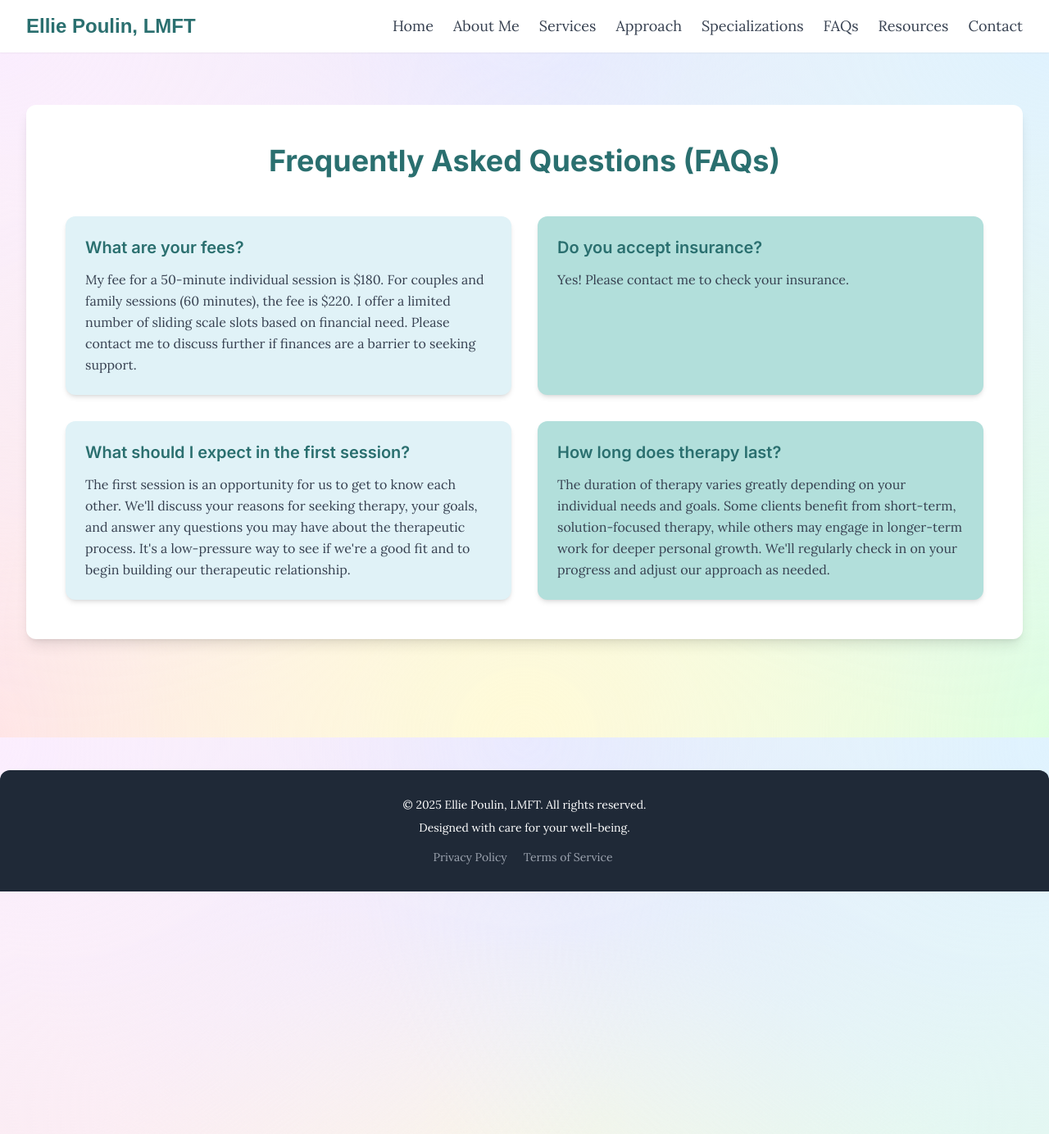
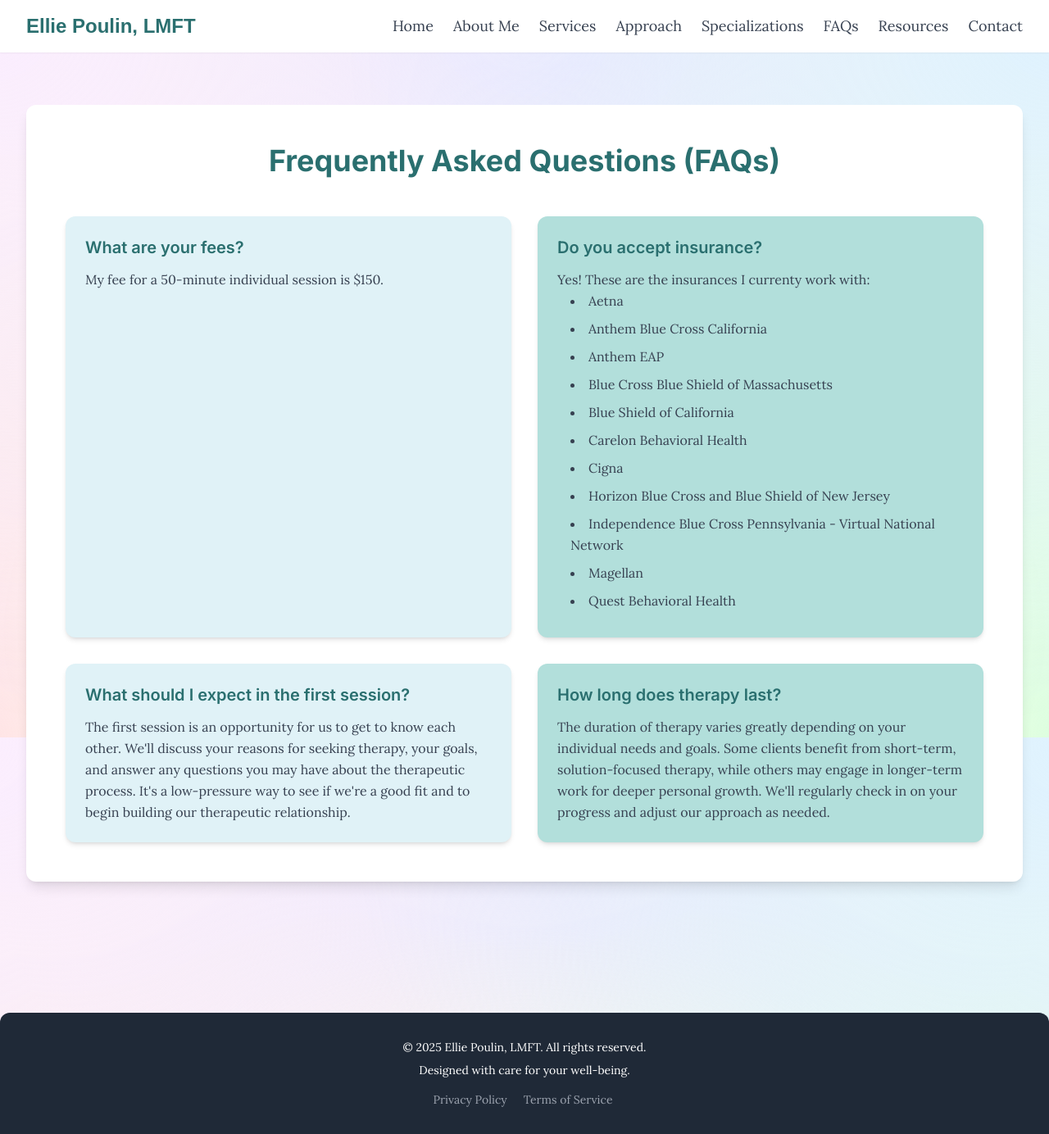
Before and after one commit to elliepoulin/elliepoulin.github.io, a Jekyll site: the page built from faqs.html, in a window 1280 px wide. Shown: the whole page at 82% size. Built offline with Jekyll 4.4.1, drawn with Linux system fonts in a browser that asks for light colours; nearby versions of some CDN libraries; some web fonts are replaced.

Commit message:
Update faqs.html

```diff
--- a/faqs.html
+++ b/faqs.html
@@ -12,15 +12,28 @@ permalink: /faqs/
             <div class="bg-accent-light p-6 rounded-xl shadow-md">
                 <h2 class="text-xl font-semibold text-primary-dark mb-3">What are your fees?</h2>
                 <p class="text-gray-700 leading-relaxed">
-                    My fee for a 50-minute individual session is $180. For couples and family sessions (60 minutes), the fee is $220. I offer a limited number of sliding scale slots based on financial need. Please contact me to discuss further if finances are a barrier to seeking support.
+                    My fee for a 50-minute individual session is $150.
                 </p>
             </div>
             <!-- FAQ Item 2 -->
             <div class="bg-accent-medium p-6 rounded-xl shadow-md">
                 <h2 class="text-xl font-semibold text-primary-dark mb-3">Do you accept insurance?</h2>
                 <p class="text-gray-700 leading-relaxed">
-                    Yes! Please contact me to check your insurance.
+                    Yes! These are the insurances I currenty work with:
                 </p>
+                <ul class="list-disc list-inside text-gray-700 leading-relaxed pl-4">
+                    <li class="mb-2">Aetna</li>
+                    <li class="mb-2">Anthem Blue Cross California</li>
+                    <li class="mb-2">Anthem EAP</li>
+                    <li class="mb-2">Blue Cross Blue Shield of Massachusetts</li>
+                    <li class="mb-2">Blue Shield of California</li>
+                    <li class="mb-2">Carelon Behavioral Health</li>
+                    <li class="mb-2">Cigna</li>
+                    <li class="mb-2">Horizon Blue Cross and Blue Shield of New Jersey</li>
+                    <li class="mb-2">Independence Blue Cross Pennsylvania - Virtual National Network</li>
+                    <li class="mb-2">Magellan</li>
+                    <li class="mb-2">Quest Behavioral Health</li>
+                </ul>
             </div>
             <!-- FAQ Item 3 -->
             <div class="bg-accent-light p-6 rounded-xl shadow-md">
```
